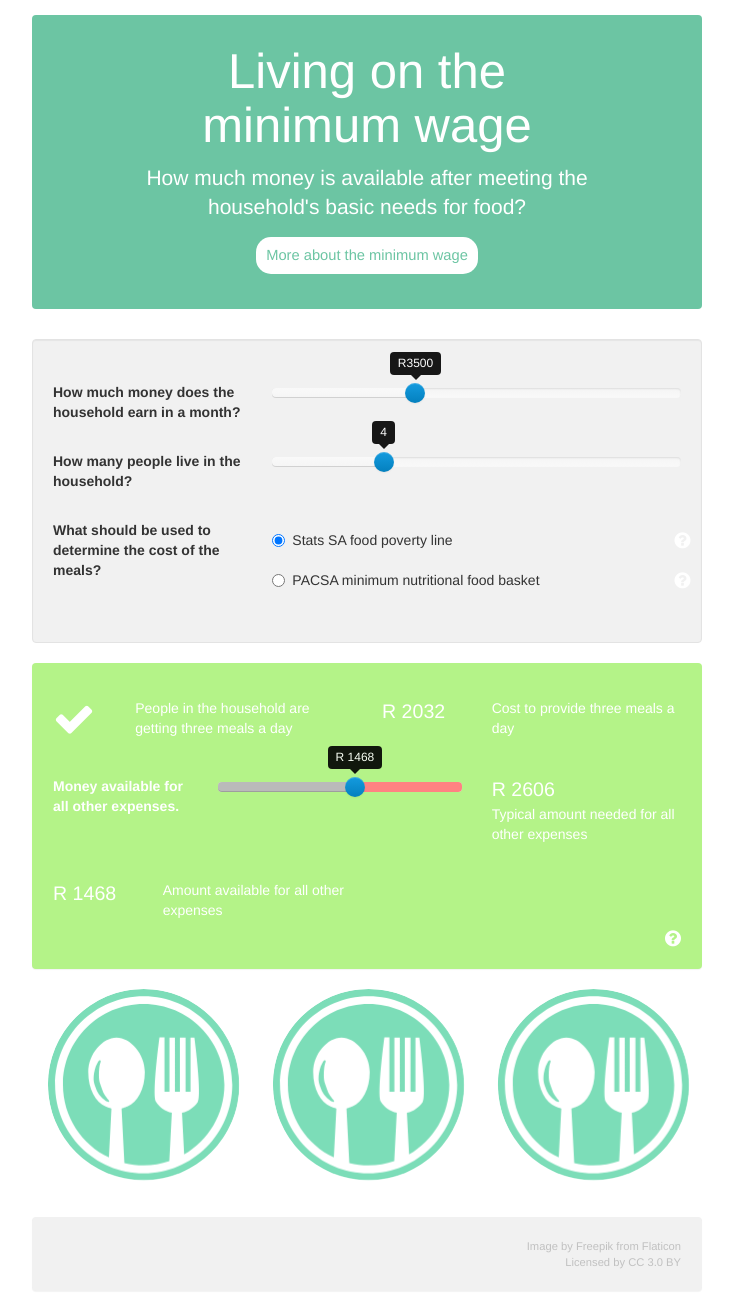
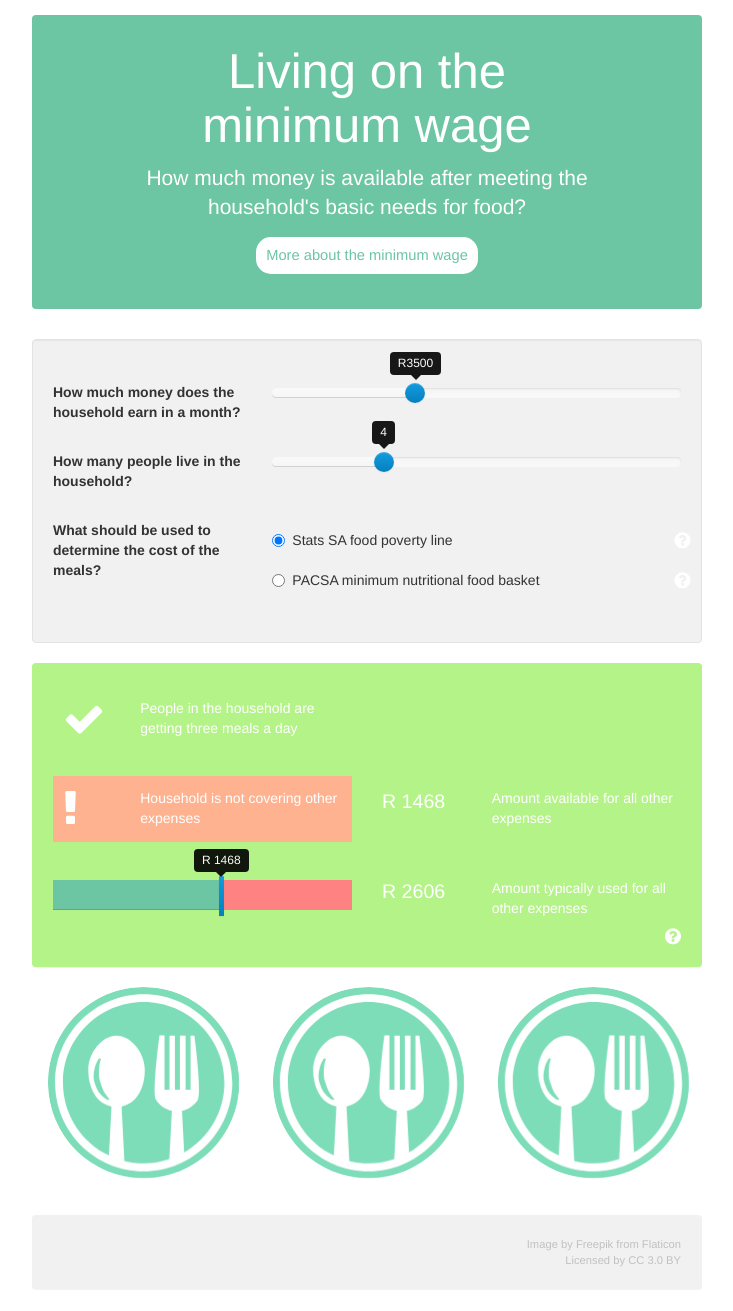
Before and after one commit to OpenUpSA/minimum-wage, a Jekyll site: the page built from index.html, in a window 1280 px wide. Shown: the whole page, without its empty margins (273-1006 px from the left). Built offline with Jekyll 4.4.1, drawn with Linux system fonts in a browser that asks for light colours.

Commit message:
Improve layout of summary block

```diff
--- a/css/app.scss
+++ b/css/app.scss
@@ -87,13 +87,18 @@ $light-grey: #f1f1f1;
     padding: 12px 0;
   }
 
-  #meals {
+  #meals, #cover-expenses {
+    padding: 0 10px;
+
     .icon {
       float: left;
 
       .warning {
         display: none;
       }
+    }
+    &.warning {
+      background-color: $orange;
     }
   }
 
@@ -125,12 +130,29 @@ $light-grey: #f1f1f1;
   }
 
   #hh-expenses-slider {
+    margin-top: 1em;
+
     .slider-selection {
-      background: #BABABA;
+      background: $teal;
+      border-radius: 0;
     }
 
     .slider-track-high {
       background: #FF8282;
+      border-radius: 0;
+    }
+
+    .slider-track {
+      height: 30px;
+      margin-top: 0;
+      top: 0;
+    }
+
+    .slider-handle {
+      width: 5px;
+      height: 40px;
+      margin-left: -2px;
+      margin-top: -4px;
     }
   }
 
--- a/index.html
+++ b/index.html
@@ -103,32 +103,24 @@ extra_css:
           </div>
         </div>
 
+      </div>
+
+      <div class="row hh-expenditure">
         <div class="col-sm-6">
-          <div id="food-cost">
+          <div id="cover-expenses">
             <div class="row">
-              <div class="col-xs-3 col-sm-4 amount"></div>
-              <div class="col-xs-9 col-sm-8 context">Cost to provide three meals a day</div>
+              <div class="col-xs-3">
+                <div class="icon">
+                  <i class="fa fa-check fa-3x safe" aria-hidden="true"></i>
+                  <i class="fa fa-exclamation fa-3x warning" aria-hidden="true"></i>
+                </div>
+              </div>
+              <div class="col-xs-9">
+                <div class="description"></div>
+              </div>
             </div>
           </div>
         </div>
-      </div>
-
-      <div class="row hh-expenditure">
-        <div class="col-sm-3">
-          <label for="hh-expenses" class="control-label">Money available for all other expenses.</label>
-        </div>
-        <div class="col-sm-5">
-          <input id="hh-expenses" data-slider-id='hh-expenses-slider' type="number" data-slider-min="0" data-slider-step="10"/>
-        </div>
-        <div class="col-sm-4">
-          <div id="typical-expenditure">
-              <div class="amount"></div>
-              <div class="context">Typical amount needed for all other expenses</div>
-          </div>
-        </div>
-      </div>
-
-      <div class="row">
         <div class="col-sm-6">
           <div id="residual">
             <div class="row">
@@ -138,6 +130,20 @@ extra_css:
           </div>
         </div>
 
+      </div>
+
+      <div class="row">
+        <div class="col-sm-6">
+          <input id="hh-expenses" data-slider-id='hh-expenses-slider' type="number" data-slider-min="0" data-slider-step="1" data-slider-handle="square"/>
+        </div>
+        <div class="col-sm-6">
+          <div id="typical-expenditure">
+              <div class="row">
+                <div class="col-xs-3 col-sm-4 amount"></div>
+                <div class="col-xs-9 col-sm-8 context">Amount typically used for all other expenses</div>
+              </div>
+          </div>
+        </div>
         <div class="col-sm-6 col-sm-offset-6 summary-info">
           <i class="fa fa-question-circle fa-lg results-extra-info" id="residual-info" aria-hidden="true"></i>
         </div>
--- a/js/app.js
+++ b/js/app.js
@@ -32,7 +32,7 @@ $(window).on('load', function() {
 
     household.incomeSlider.on('slideStop', household.updateIncome);
     household.memberSlider.on('slideStop', household.updateMembers);
-    household.expenseSlider.on('slideStop', household.updateOtherExpenses);
+    household.expenseSlider.on('slideStop', household.updateExpensePortion);
 
     $('#meal-options').on('change', function() {
       household.updateMealOption();
@@ -88,9 +88,11 @@ $(window).on('load', function() {
       self.percIncomeForFood = getPercIncomeForFood();
 
       self.foodCost = calcCostOfFood();
-      self.costCoverage = calcFoodCostCoverage();
       self.residualIncome = calcResidualIncome();
       self.typicalExpenditure = calcTypicalExpenditure();
+
+      self.foodCostCoverage = calcFoodCostCoverage();
+      self.otherCostCoverage = calcOtherCostCoverage();
 
 
       self.incomeSlider = $('#hh-income').slider({
@@ -111,7 +113,7 @@ $(window).on('load', function() {
         formatter: function(value) {
           return 'R ' + value;
         },
-        value: self.income - (self.members * self.foodCosts[self.mealOption]),
+        value: self.residualIncome,
         max: round(self.typicalExpenditure, 0),
         tooltip: 'always'
       });
@@ -124,6 +126,7 @@ $(window).on('load', function() {
         self.updateCosts();
 
         self.drawSummary();
+        self.drawExpenseSlider();
         meals.updateMealsADay();
       };
 
@@ -132,6 +135,7 @@ $(window).on('load', function() {
         self.updateCosts();
 
         self.drawSummary();
+        self.drawExpenseSlider();
         meals.updateMealsADay();
       };
 
@@ -140,19 +144,26 @@ $(window).on('load', function() {
         self.updateCosts();
 
         self.drawSummary();
+        self.drawExpenseSlider();
         meals.updateMealsADay();
       };
 
-      self.updateOtherExpenses = function(e) {
-        var expenseAdjustedCoverage = (self.income - e.value) / self.foodCost;
-        self.costCoverage = (expenseAdjustedCoverage > 1) ? 1 : expenseAdjustedCoverage;
+      self.updateExpensePortion = function(e) {
+        var adjustedFoodCostCoverage = (self.income - e.value) / self.foodCost;
+        var adjustedOtherCostCoverage = e.value / self.typicalExpenditure;
+
+        self.foodCostCoverage = (adjustedFoodCostCoverage > 1) ? 1 : adjustedFoodCostCoverage;
+        self.otherCostCoverage = (adjustedOtherCostCoverage > 1) ? 1 : adjustedOtherCostCoverage;
+
         meals.updateMealsADay();
+        self.drawSummary();
       };
 
       self.updateCosts = function() {
         self.foodCost = calcCostOfFood();
-        self.costCoverage = calcFoodCostCoverage();
         self.residualIncome = calcResidualIncome();
+        self.foodCostCoverage = calcFoodCostCoverage();
+        self.otherCostCoverage = calcOtherCostCoverage();
       };
 
 
@@ -177,6 +188,12 @@ $(window).on('load', function() {
         return (coverage > 1) ? 1 : coverage;
       }
 
+      function calcOtherCostCoverage() {
+        // Returns the ratio (0-1) to which residual income covers other household costs.
+        var coverage = self.residualIncome / self.typicalExpenditure;
+        return (coverage > 1) ? 1 : coverage;
+      }
+
       function calcResidualIncome() {
         var residual = self.income - self.foodCost;
         return (residual < 0) ? 0 : residual;
@@ -188,25 +205,29 @@ $(window).on('load', function() {
 
       self.drawSummary = function () {
 
-        self.expenseSlider.slider('setAttribute', 'value', self.residualIncome);
-        self.expenseSlider.slider('setAttribute', 'max', self.typicalExpenditure);
-        self.expenseSlider.slider('refresh');
-        self.expenseSlider.slider('relayout');
-
-        var mealSummary = {
+        var mealsADayDesc = {
           0: "People in the household are getting three meals a day",
           1: "People in the household are not getting three meals a day"
         };
 
-        $('#meals').find('.description').text(self.costCoverage === 1 ? mealSummary[0] : mealSummary[1]);
+        var coverExpensesDesc = {
+          0: "Household is covering other expenses",
+          1: "Household is not covering other expenses"
+        }
+
+        $('#meals').find('.description').text(self.foodCostCoverage === 1 ? mealsADayDesc[0] : mealsADayDesc[1]);
+        $('#cover-expenses').find('.description').text(self.otherCostCoverage === 1 ? coverExpensesDesc[0] : coverExpensesDesc[1]);
 
         // Show the correct icon
-        $('#meals').find(self.costCoverage === 1 ? '.safe' : '.warning').css('display', 'block');
-        $('#meals').find(self.costCoverage === 1 ? '.warning' : '.safe').css('display', 'none');
+        $('#meals').find(self.foodCostCoverage === 1 ? '.safe' : '.warning').css('display', 'block');
+        $('#meals').find(self.foodCostCoverage === 1 ? '.warning' : '.safe').css('display', 'none');
+
+        $('#cover-expenses').find(self.otherCostCoverage === 1 ? '.safe' : '.warning').css('display', 'block');
+        $('#cover-expenses').find(self.otherCostCoverage === 1 ? '.warning' : '.safe').css('display', 'none');
 
         // Set class to determine background colour
-        $('#summary').removeClass('warning').addClass(self.costCoverage < 1 ? "warning" : "");
-
+        $('#meals').removeClass('warning').addClass(self.foodCostCoverage < 1 ? "warning" : "");
+        $('#cover-expenses').removeClass('warning').addClass(self.otherCostCoverage < 1 ? "warning" : "");
 
         $('#food-cost').find('.amount')
           .text("R " + round(self.foodCost, 0));
@@ -219,6 +240,15 @@ $(window).on('load', function() {
       };
 
       self.drawSummary();
+
+      self.drawExpenseSlider = function() {
+        self.expenseSlider
+          .slider('setAttribute', 'value', self.residualIncome)
+          .slider('setAttribute', 'max', self.typicalExpenditure)
+          .slider('refresh')
+          .slider('relayout');
+      };
+
     }
 
     function Meals() {
@@ -316,7 +346,7 @@ $(window).on('load', function() {
       self.updateMealsADay();
 
       function compileMealsADay() {
-        var mealsADay = household.costCoverage * mealsADayMeasure;
+        var mealsADay = household.foodCostCoverage * mealsADayMeasure;
         var platePortion = 0;
         var plateGrid = [];
 
@@ -340,33 +370,6 @@ $(window).on('load', function() {
         return plateGrid;
       }
 
-      // function drawSummary() {
-
-      //   var mealSummary = {
-      //     0: "People in the household are getting three meals a day",
-      //     1: "People in the household are not getting three meals a day"
-      //   };
-
-      //   $('#meals').find('.description').text(household.costCoverage === 1 ? mealSummary[0] : mealSummary[1]);
-
-      //   // Show the correct icon
-      //   $('#meals').find(household.costCoverage === 1 ? '.safe' : '.warning').css('display', 'block');
-      //   $('#meals').find(household.costCoverage === 1 ? '.warning' : '.safe').css('display', 'none');
-
-      //   // Set class to determine background colour
-      //   $('#summary').removeClass('warning').addClass(household.costCoverage < 1 ? "warning" : "");
-
-
-      //   $('#food-cost').find('.amount')
-      //     .text("R " + round(household.foodCost, 0));
-
-      //   $('#residual').find('.amount')
-      //     .text("R " + round(household.residualIncome, 0));
-
-      //   $('#typical-expenditure').find('.amount')
-      //     .text("R " + (household.typicalExpenditure > 0 ? round(household.typicalExpenditure, 0) : 0));
-      // }
-
     }
 
   });
```
